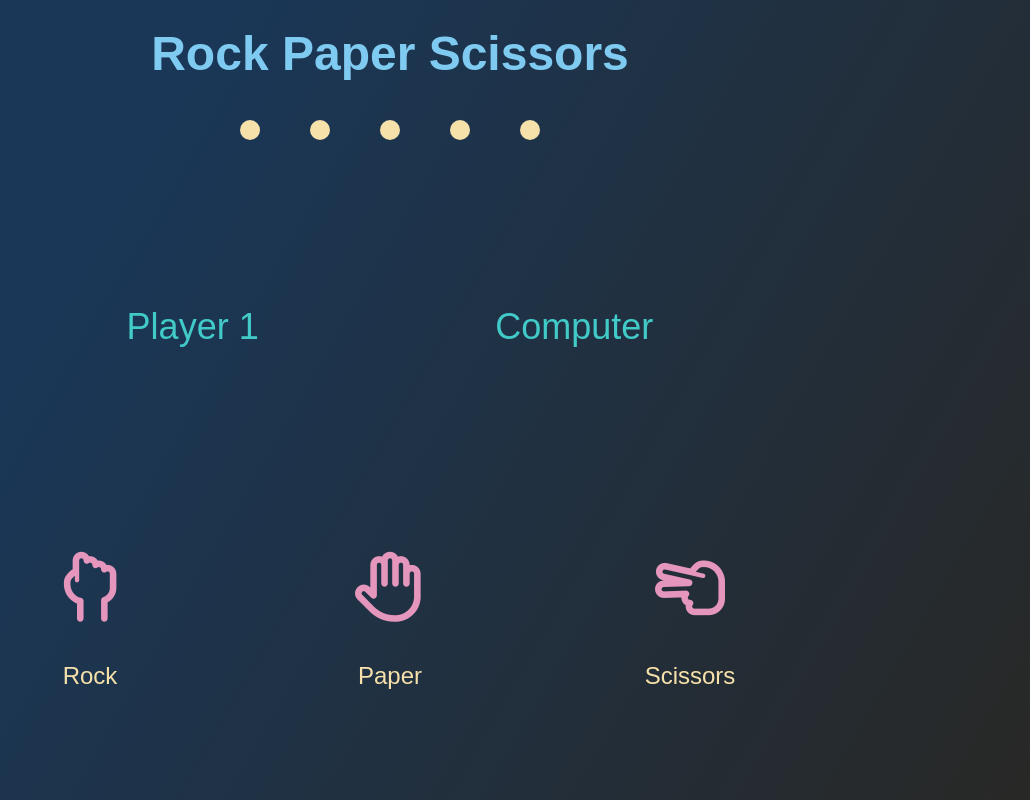
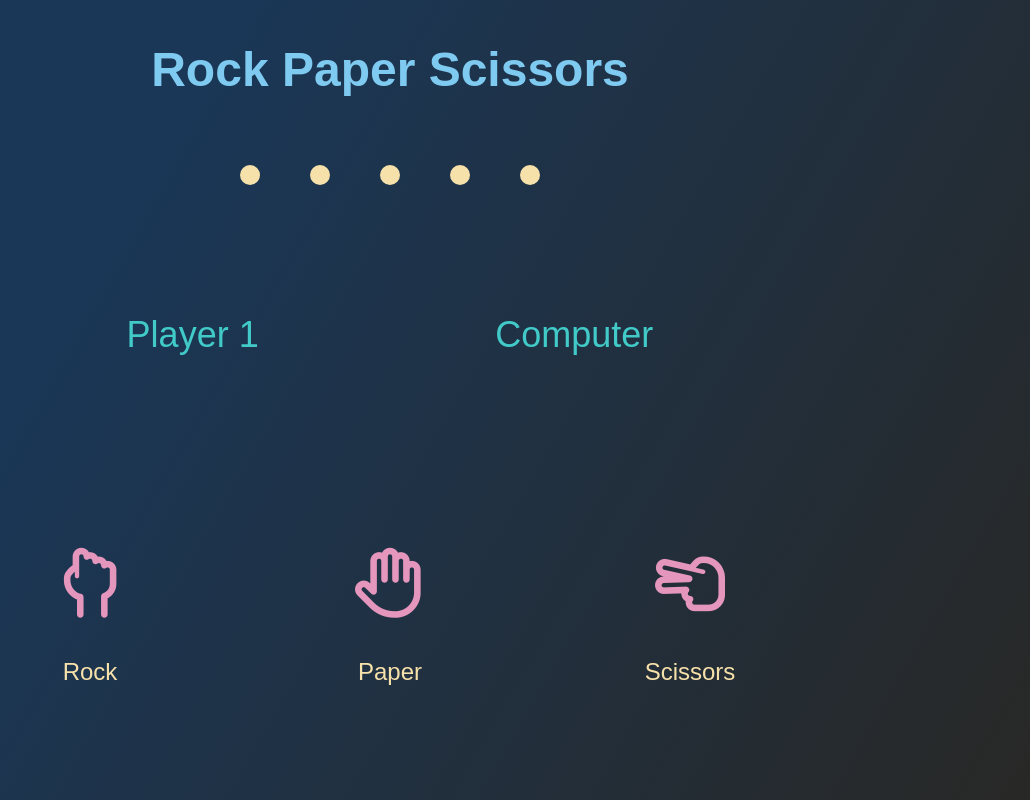
Before and after one commit to Lincler12/Rock-Paper-Scissors, a plain HTML site: page index.html in a window 1280 px wide. Shown: the whole page, without its empty margins (250-1280 px from the left). Drawn offline with Linux system fonts and the light colour scheme.

Commit message:
Added min-height: 100vh to body and html elements and added padding top 2.5 rem to round result container

```diff
--- a/logic.js
+++ b/logic.js
@@ -84,7 +84,7 @@ function Game() {
         if (round === 0) {
             const mainElement = document.getElementsByTagName('MAIN')[0];
             const newDivRoundResultContainer = document.createElement('div');
-            newDivRoundResultContainer.style.cssText = "display:flex; justify-content: space-evenly; width: 40%; padding-bottom: 5rem;";
+            newDivRoundResultContainer.style.cssText = "display:flex; justify-content: space-evenly; width: 40%; padding-bottom: 2.5rem; padding-top: 2.5rem;";
             newDivRoundResultContainer.setAttribute('id', 'round-result-container');
             for (let i = 0; i < TotalRounds; i++) {
                 const newDivRoundResultElement = document.createElement('div');
--- a/style.css
+++ b/style.css
@@ -1,6 +1,6 @@
 html {
   font-size: 62.5%;
-  height: 100vh;
+  min-height: 100vh;
   width: 100vw;
   font-family: Arial, Helvetica, sans-serif;
 }
@@ -8,9 +8,10 @@ html {
 body {
   display: flex;
   flex-direction: column;
-  justify-content: center;
+  justify-content: space-evenly;
   align-items: center;
   font-size: 1.6rem;
+  min-height: 100vh;
   height: 100%;
   width: 100%;
   background: #282822;
```
